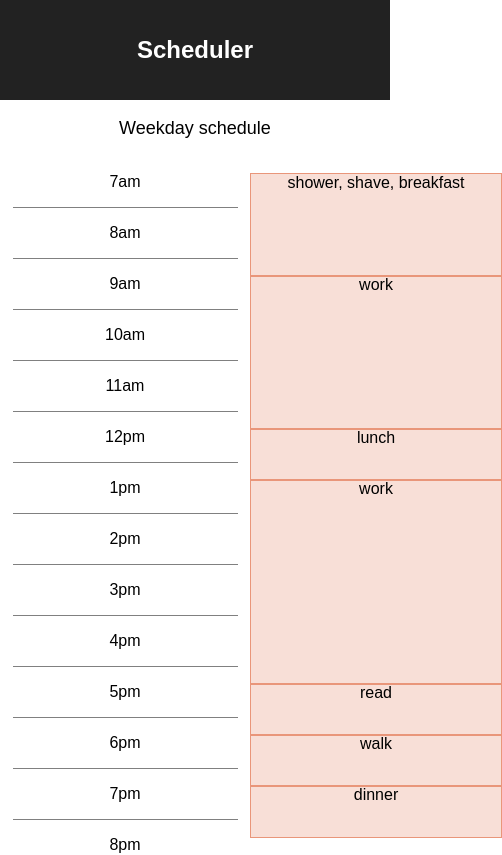
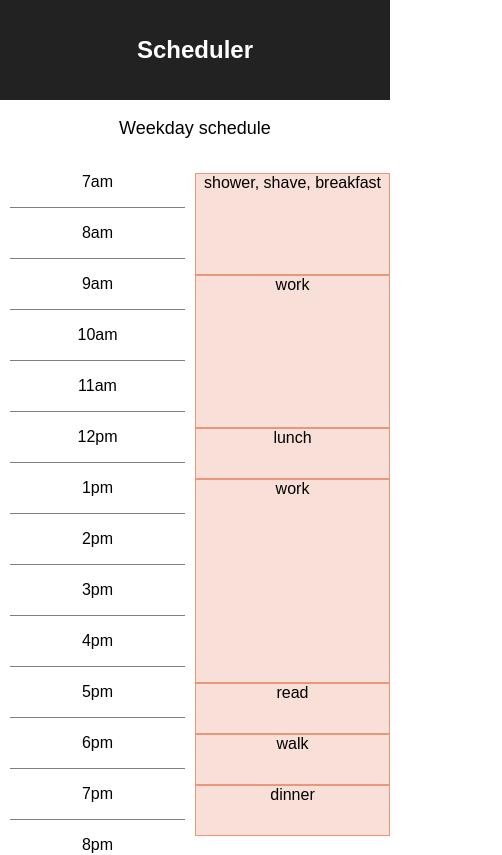
Before and after one commit to orbium/scheduler, a React (Create React App) app: page / in a window 390 px wide. Shown: the top 855 px of the page, 502 px wide, since content can reach past the window. Built offline with nearby package versions, Linux system fonts and the light colour scheme.

Commit message:
Update some styles

```diff
--- a/src/App.css
+++ b/src/App.css
@@ -24,7 +24,7 @@
 .center {
   /* border: 1px dashed teal; */
   margin: 0 auto;
-  width: 500px;
+  max-width: 500px;
 }
 
 .column hr {
@@ -48,9 +48,17 @@
    border: 1px solid darksalmon;
    width: 100%;
    background-color: rgba(233, 150, 122, .3);
+   overflow: hidden;
+   box-sizing: border-box;
 }
 
 @keyframes App-logo-spin {
   from { transform: rotate(0deg); }
   to { transform: rotate(360deg); }
 }
+
+@media (max-width: 500px) {
+  .center {
+    width: 100%;
+  }
+}
--- a/src/index.css
+++ b/src/index.css
@@ -2,4 +2,5 @@ body {
   margin: 0;
   padding: 0;
   font-family: sans-serif;
+  overflow-x: hidden;
 }
```
